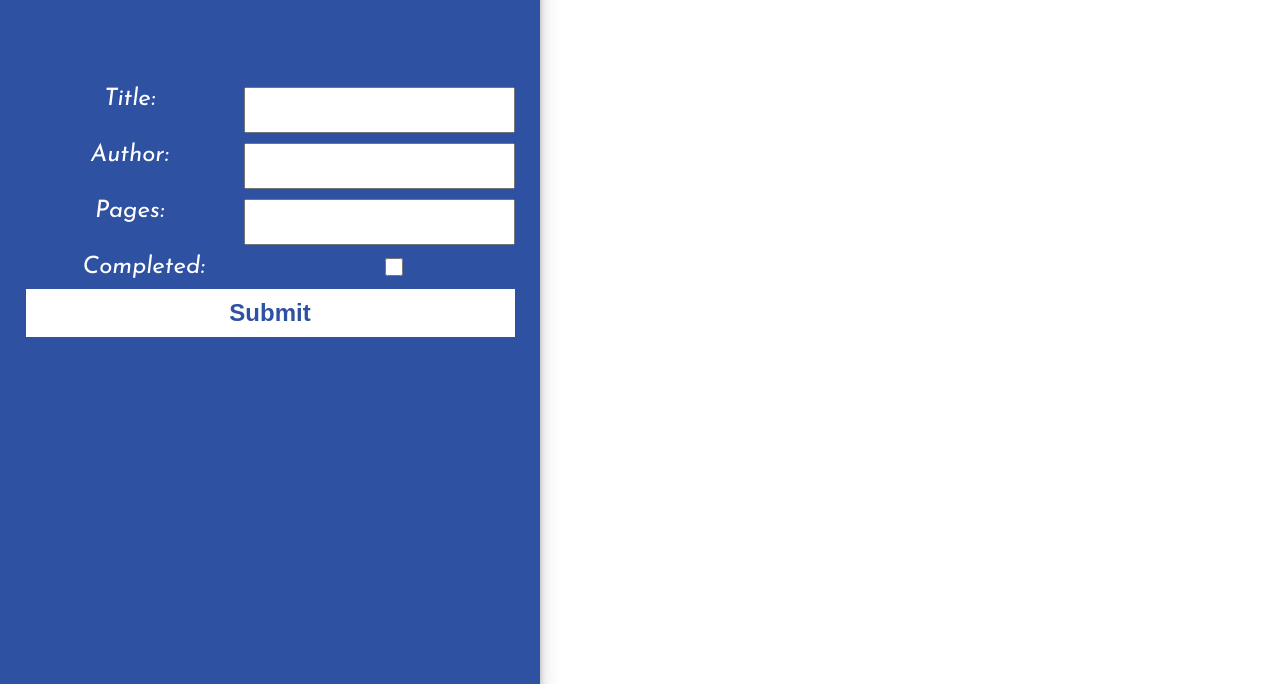
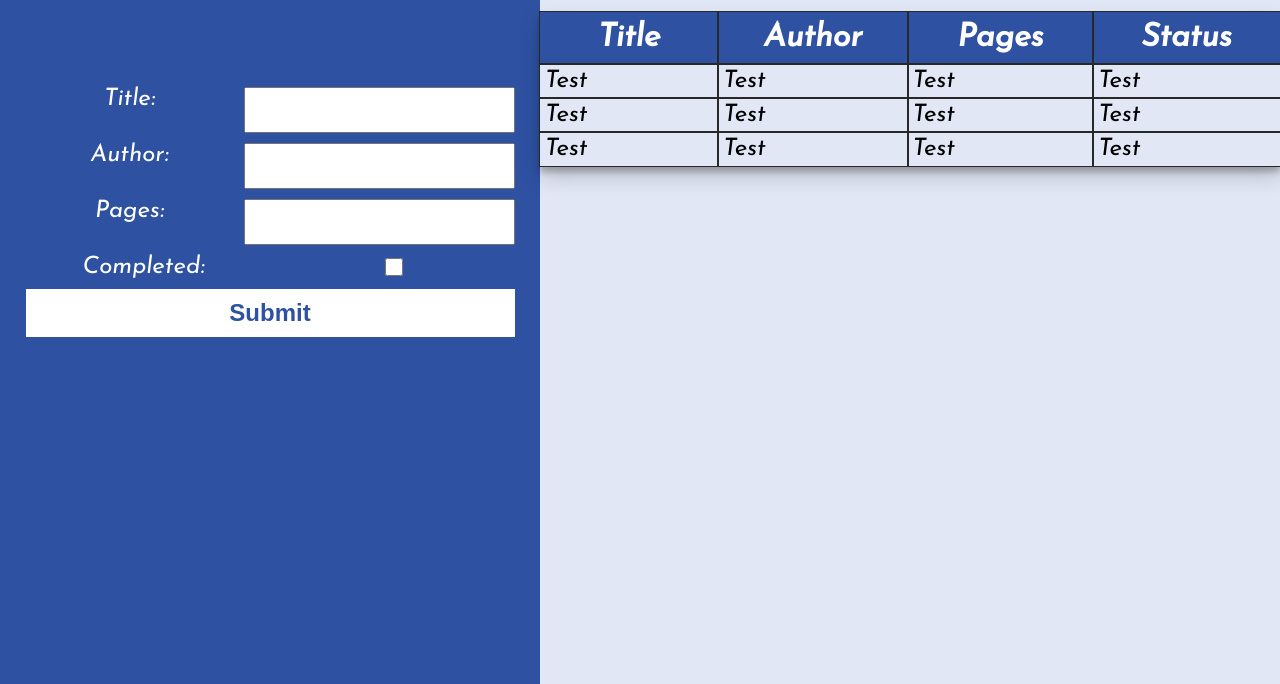
Before and after one commit to justincbal/library-app, a plain HTML site: page index.html in a window 1280 px wide. Shown: the part 116-800 px from the top of the page. Drawn offline with Linux system fonts and the light colour scheme.

Commit message:
create basic listing/table

```diff
--- a/index.html
+++ b/index.html
@@ -40,8 +40,40 @@
         </form>
     </div>
 
+    <!-- Main content section -->
     <div class="main">
         <h2 class="heading">My Library</h2>
+
+        <div>
+            <table>
+                <tr>
+                    <th>Title</th>
+                    <th>Author</th>
+                    <th>Pages</th>
+                    <th>Status</th>
+
+                </tr>
+                <tr>
+                    <td>Test</td>
+                    <td>Test</td>
+                    <td>Test</td>
+                    <td>Test</td>
+                </tr>
+
+                <tr>
+                    <td>Test</td>
+                    <td>Test</td>
+                    <td>Test</td>
+                    <td>Test</td>
+                </tr>
+                <tr>
+                    <td>Test</td>
+                    <td>Test</td>
+                    <td>Test</td>
+                    <td>Test</td>
+                </tr>
+            </table>
+        </div>
     </div>
 </body>
 </html>
--- a/style.css
+++ b/style.css
@@ -72,3 +72,39 @@ input {
 .submit-button:hover {
     cursor: pointer;
 }
+
+/* Main content section */
+.main {
+    flex: 2;
+    display: flex;
+    align-items: center;
+    background-color: var(--grey);
+    flex-direction: column;
+}
+
+.heading {
+    font-size: 3rem;
+}
+
+/* Table */
+table {
+    border-spacing: 0;
+    box-shadow: rgba(0, 0, 0, 0.19) 0px 10px 20px, rgba(0, 0, 0, 0.23) 0px 6px 6px;
+}
+
+table, th, td {
+    outline: 1px rgb(41, 40, 40) solid;
+}
+
+th {
+    font-size: 2rem;
+    padding: 10px;
+    width: 200px;
+    background-color: #2E51A2;
+    color: white;
+}
+
+td {
+    font-size: 1.5rem;
+    padding: 5px;
+}
```
